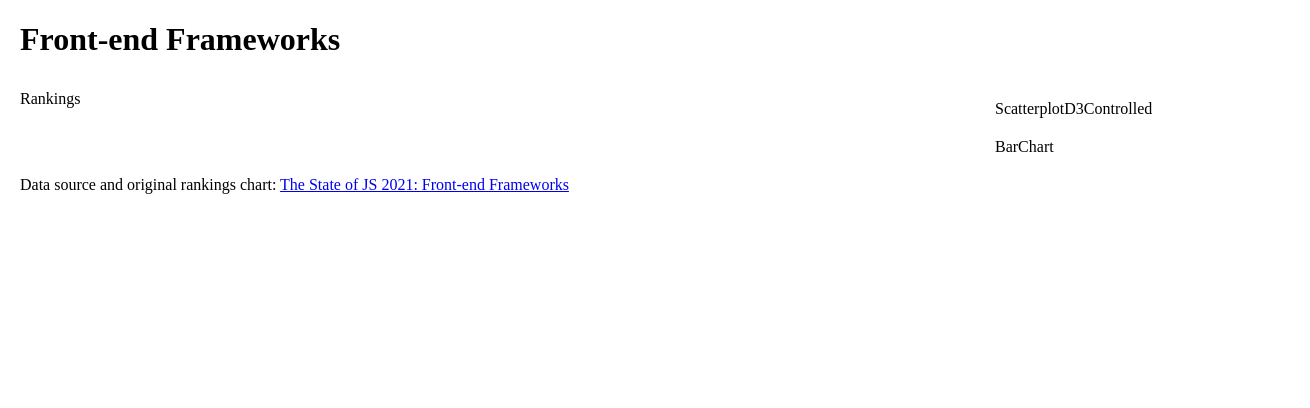
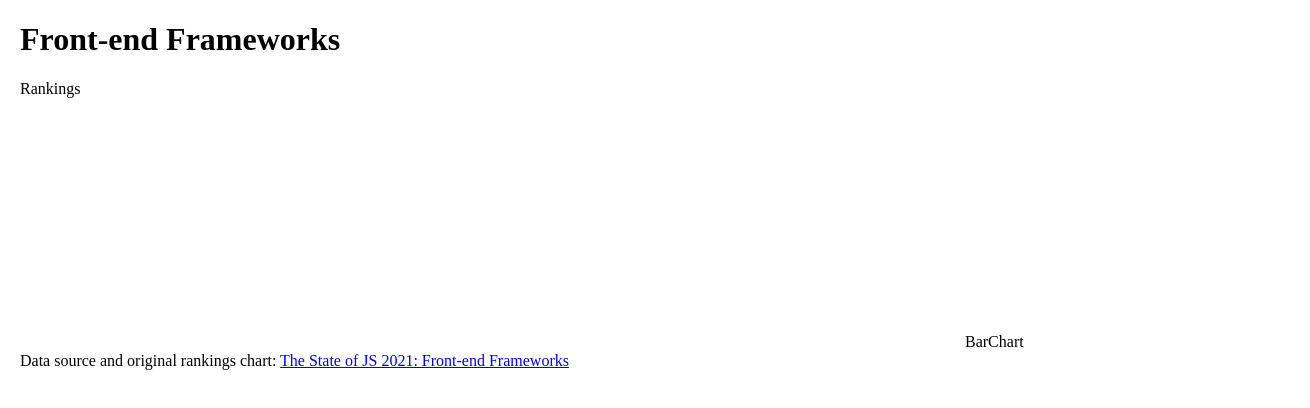
Before and after one commit to cyhfe/react-d3, a React (Vite) app: page / in a window 1280 px wide. Shown: the top 408 px of the page, 1310 px wide, since content can reach past the window. Built offline with nearby package versions, Linux system fonts and the light colour scheme.

Commit message:
style grid

```diff
--- a/src/charts/ScatterplotD3Controlled.jsx
+++ b/src/charts/ScatterplotD3Controlled.jsx
@@ -1,3 +1,14 @@
-export default function ScatterplotD3Controlled() {
-  return <div>ScatterplotD3Controlled</div>
+import ChartContainer from "../chartsComponents/ChartContainer"
+export default function ScatterplotD3Controlled({ margin }) {
+  const width = 300
+  const height = 245
+  const innerWidth = width - margin.left - margin.right
+  const innerHeight = height - margin.top - margin.bottom
+  return (
+    <ChartContainer
+      width={width}
+      height={height}
+      margin={margin}
+    ></ChartContainer>
+  )
 }
--- a/src/charts/index.jsx
+++ b/src/charts/index.jsx
@@ -9,29 +9,44 @@ const rowStyle = css`
   margin-right: -10px;
 `
 
+const colBaseStyle = css`
+  position: relative;
+  width: 100%;
+  min-height: 1px;
+  padding-right: 10px;
+  padding-left: 10px;
+  flex-basis: 0;
+  flex-grow: 1;
+  max-width: 100%;
+`
+
 const getColStyle = (n) => {
   const scale = (n / 12) * 100 + "%"
-  return css`
-    flex: 0 0 ${scale};
-    padding: 10px;
-  `
+  return [
+    colBaseStyle,
+    css`
+      flex-basis: ${scale};
+      max-width: ${scale};
+    `,
+  ]
 }
 
 function Charts() {
+  const margin = { top: 30, right: 10, bottom: 50, left: 60 }
   return (
     <>
       <h1>Front-end Frameworks</h1>
       <div css={rowStyle}>
         <div css={getColStyle(9)}>
-          <Rankings />
+          <Rankings margin={margin} />
         </div>
         <div css={getColStyle(3)}>
           <div>
             <div css={getColStyle(12)}>
-              <ScatterplotD3Controlled />
+              <ScatterplotD3Controlled margin={margin} />
             </div>
             <div css={getColStyle(12)}>
-              <BarChart />
+              <BarChart margin={margin} />
             </div>
           </div>
         </div>
--- /dev/null
+++ b/src/chartsComponents/ChartContainer.jsx
@@ -0,0 +1,9 @@
+function ChartContainer({ width, height, margin, children }) {
+  return (
+    <svg viewBox={`0, 0, ${width}, ${height}`}>
+      <g transform={`translate(${margin.left}, ${margin.top})`}>{children}</g>
+    </svg>
+  )
+}
+
+export default ChartContainer
```
Also changed, not shown: .eslintrc.cjs.
